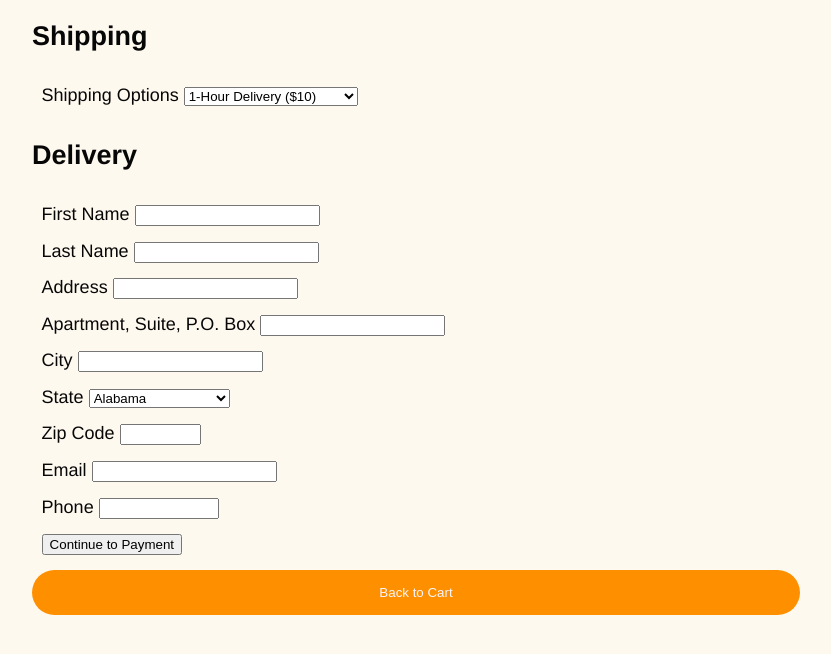
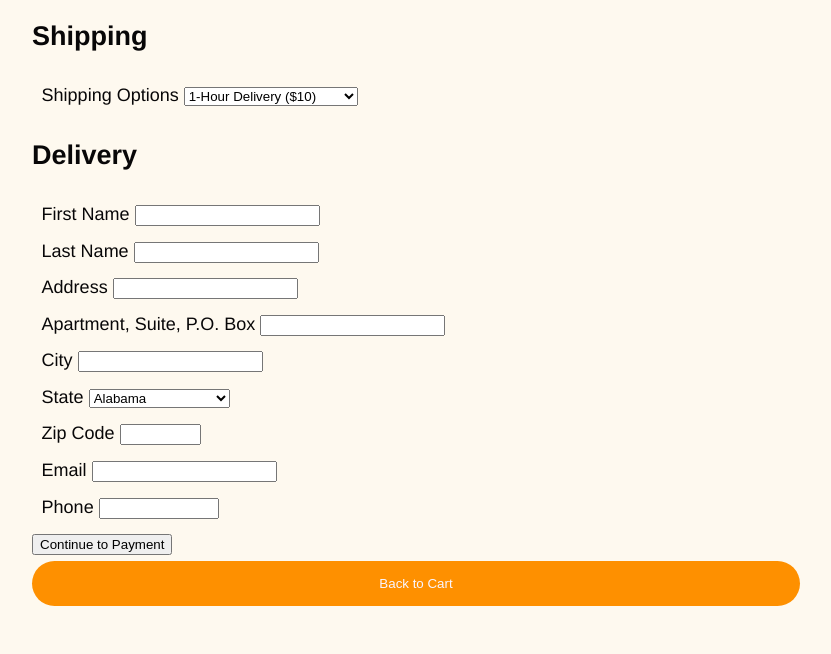
Before and after one commit to pparagonn/itmd362-project-1, a plain HTML site: page shipping-delivery/index.html in a window 1280 px wide. Shown: the whole page, without its empty margins (224-1055 px from the left). Drawn offline with Linux system fonts and the light colour scheme.

Commit message:
Move next step button out of grid

```diff
--- a/shipping-delivery/index.html
+++ b/shipping-delivery/index.html
@@ -24,7 +24,7 @@
           </fieldset>
           <h1>Delivery</h1>
           <fieldset class="shipping-delivery-section" id="delivery-selection">
-            <ol>
+            <ol class="ordered-list-form">
               <li>
                 <label for="first-name">First Name</label>
                 <input type="first-name" name="first-name">
@@ -113,10 +113,8 @@
                 <label for="phone">Phone</label>
                 <input type="tel" name="phone">
               </li>
-              <li>
-                <input type="submit" value="Continue to Payment">
-              </li>
             </ol>
+            <input class="next-step" type="submit" value="Continue to Payment">
           </fieldset>
         </form>
         <a href="../">
```
